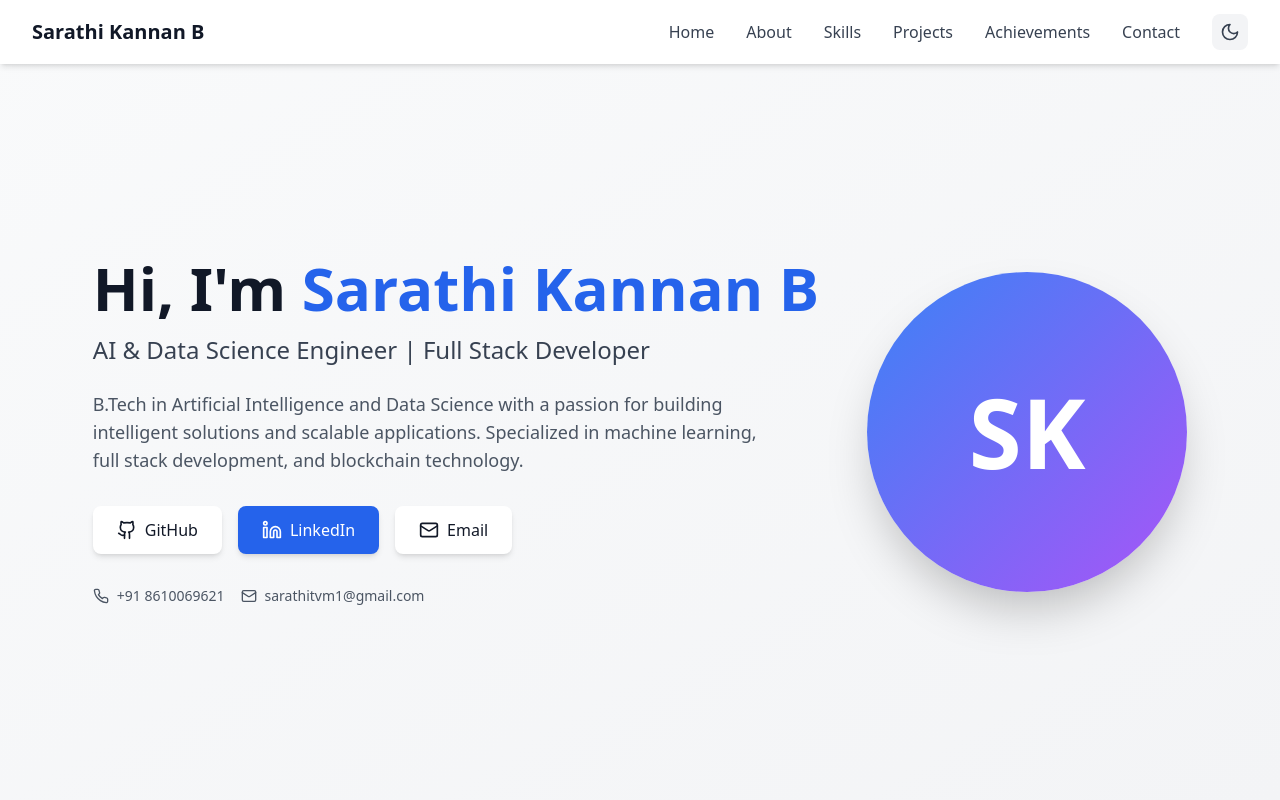
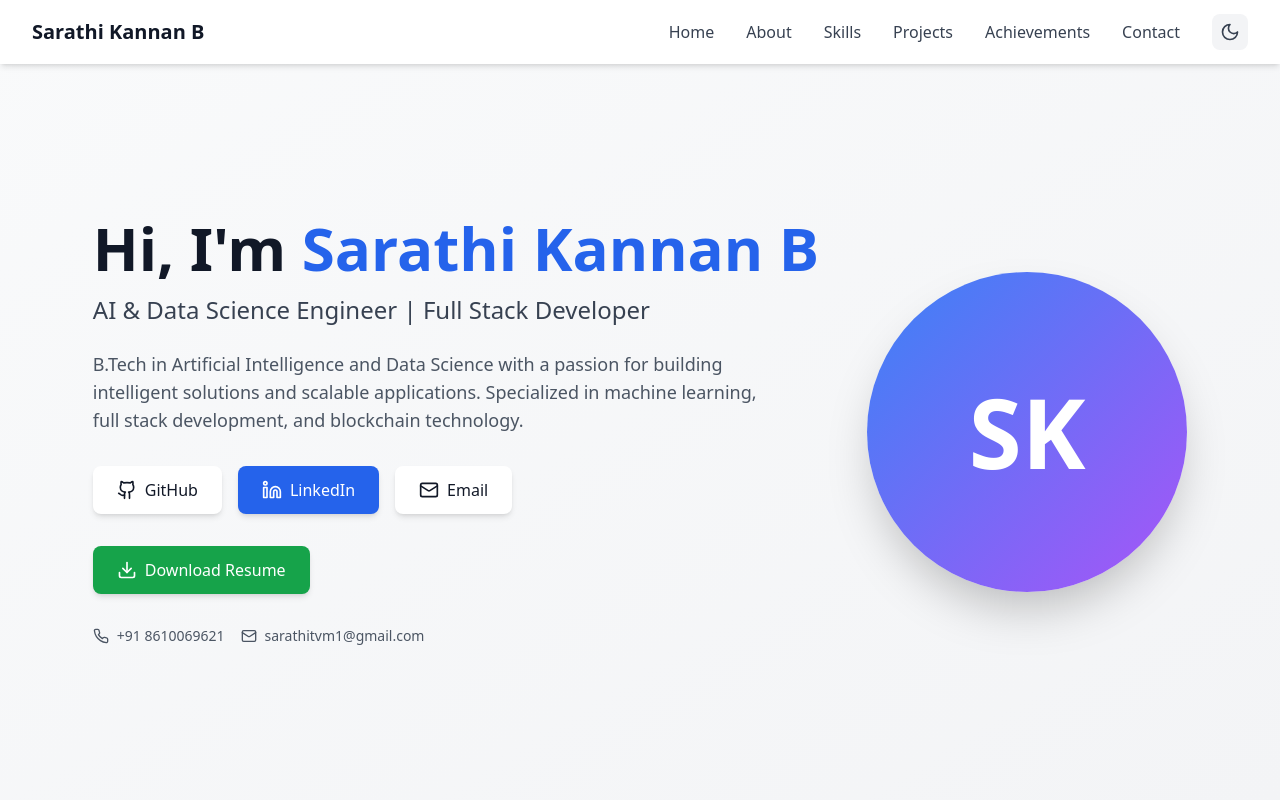
Before and after one commit to sarathikannan13/My-Portfolio, a React (Vite) app: page / in a window 1280 px wide. Shown: the top 800 px of the page. Built offline with nearby package versions, Linux system fonts and the light colour scheme.

Commit message:
fix:download_resume

```diff
--- a/src/components/Footer.tsx
+++ b/src/components/Footer.tsx
@@ -12,9 +12,9 @@ export default function Footer({ darkMode }: FooterProps) {
           <p className={`text-sm ${darkMode ? 'text-gray-400' : 'text-gray-600'}`}>
             © {new Date().getFullYear()} Sarathi Kannan B. All rights reserved.
           </p>
-          <p className={`flex items-center gap-2 text-sm ${darkMode ? 'text-gray-400' : 'text-gray-600'}`}>
+          {/* <p className={`flex items-center gap-2 text-sm ${darkMode ? 'text-gray-400' : 'text-gray-600'}`}>
             Built with <Heart size={16} className="text-red-500" /> and modern web technologies
-          </p>
+          </p> */}
         </div>
       </div>
     </footer>
--- a/src/components/Hero.tsx
+++ b/src/components/Hero.tsx
@@ -47,6 +47,20 @@ export default function Hero({ darkMode }: HeroProps) {
                 Email
               </a>
             </div>
+            <div className="flex flex-wrap justify-center md:justify-start gap-4 mb-8">
+              <a
+                href="src\assets\Sarathi_resume.pdf" // Replace with your actual resume path or URL
+                download="Sarathi_Kannan_Resume.pdf"
+                className={`flex items-center gap-2 px-6 py-3 rounded-lg ${darkMode
+                    ? 'bg-gray-800 hover:bg-gray-700 text-white'
+                    : 'bg-green-600 hover:bg-green-700 text-white'
+                  } shadow-md transition-all`}
+              >
+                <Download size={20} />
+                Download Resume
+              </a>
+            </div>
+
 
             <div className={`flex flex-wrap justify-center md:justify-start gap-4 text-sm ${darkMode ? 'text-gray-400' : 'text-gray-600'}`}>
               <div className="flex items-center gap-2">
```
Also changed, not shown: 1 other file (tests, documents, lock files or other folders).
